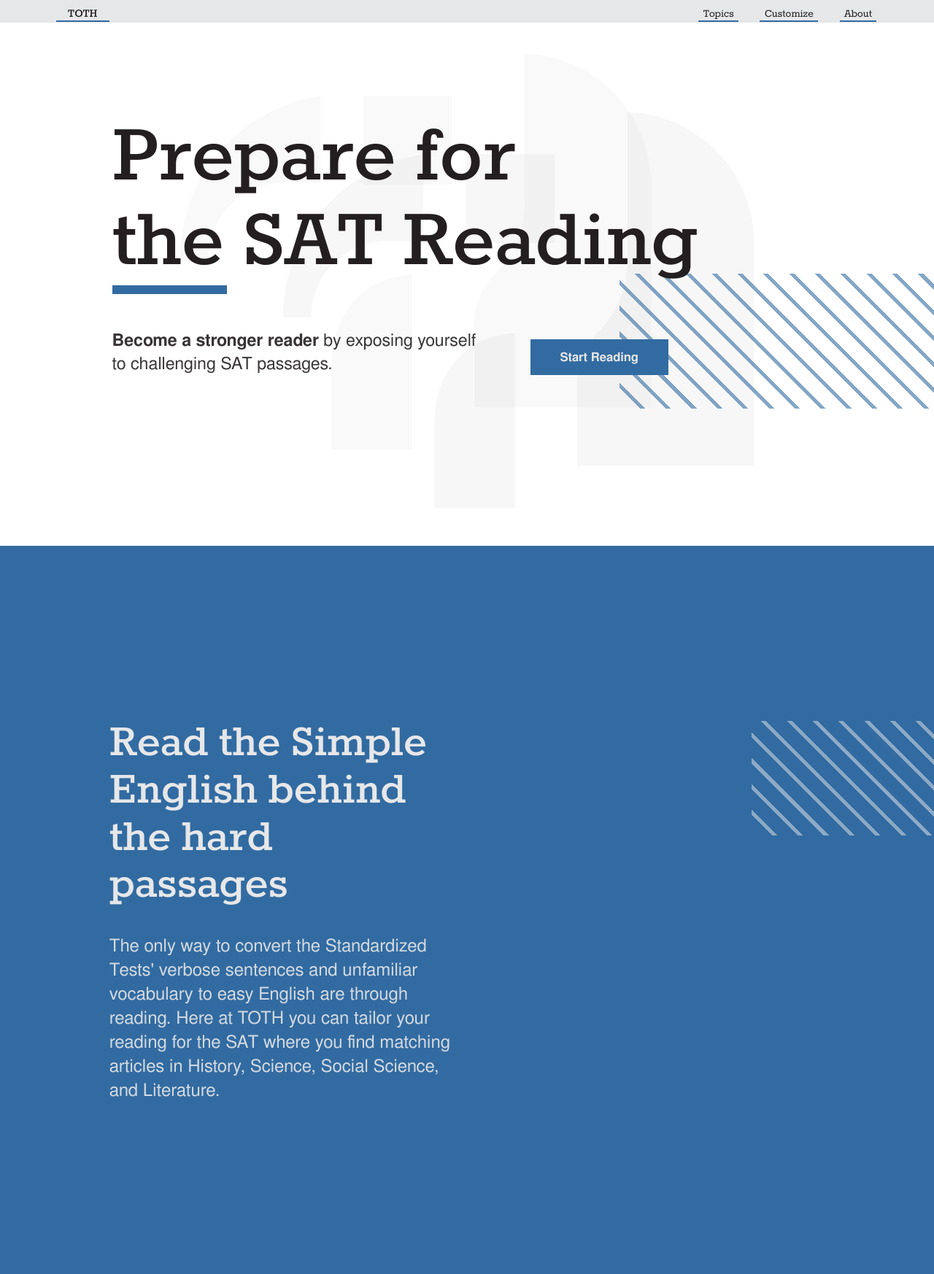
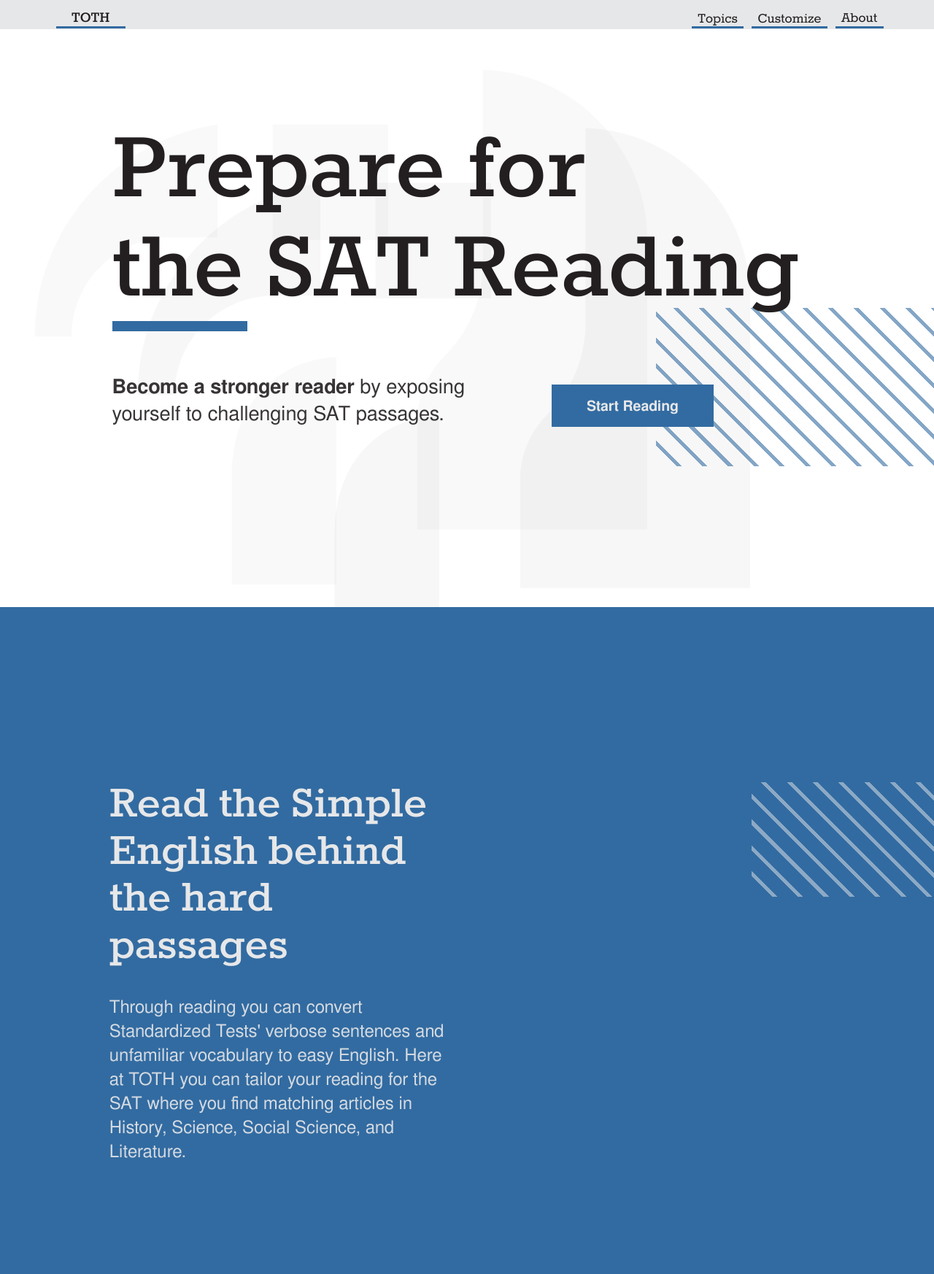
Before and after one commit to ad-tra/Toth, a Node server app: page / in a window 1280 px wide. Shown: the top 1746 px of the page at 73% size. Run offline with Node 20, Linux system fonts and the light colour scheme; some libraries are stand-ins or nearby versions.

Commit message:
minor font size changes on medium screens

```diff
--- a/public/stylesheets/style.css
+++ b/public/stylesheets/style.css
@@ -425,10 +425,10 @@
 
  @media screen and (max-width: 1599px) and (min-width: 631px){
 	.left-panel, .right-panel{
-		font-size: 0.58em;
+		font-size: 0.68em;
 	}
 	nav{
-	    font-size: 0.6em;
+	    font-size: 0.78em;
 	}
 
 }
--- a/views/about.ejs
+++ b/views/about.ejs
@@ -117,7 +117,7 @@
             <h2>Who built TOTH</h2>
             <p>Hello, my name is Adam, a high school senior. I build websites for fun. I should say website without plural (s) because this is my first somewhat serious project. Making TOTH has been challenging but rewarding.  </p>
 			<h2>Why was it built</h2>
-			<p>Answering the SAT reading is hard, especially if you don't speak English as a first language. In the start, I decided to make TOTH for my benefit. A personal tool that I use to self-study. However, various students liked the idea so I gladly hosted online for the benefit of every struggling SAT student. </p>
+			<p>Answering the SAT reading is hard, especially if you don't speak English as a first language. In the start, I decided to make TOTH for my benefit. A personal tool that I use to self-study. However, various students liked the idea so I gladly hosted online for every struggling SAT student. </p>
         </div>
 
 
--- a/views/index.ejs
+++ b/views/index.ejs
@@ -127,7 +127,7 @@
 	<div class="pros-container">
 		<div class="pro pro1">
 			<h3>Read the Simple English behind the hard passages</h3>
-			<p>The only way to convert the Standardized Tests' verbose sentences and unfamiliar vocabulary to easy English are through reading. Here at TOTH you can tailor your reading for the SAT where you find matching articles in History, Science, Social Science, and Literature. </p>
+			<p>Through reading you can convert Standardized Tests' verbose sentences and unfamiliar vocabulary to easy English. Here at TOTH you can tailor your reading for the SAT where you find matching articles in History, Science, Social Science, and Literature. </p>
 		</div>
 		<div class="pro-1-thick-dash"></div>
 
```
